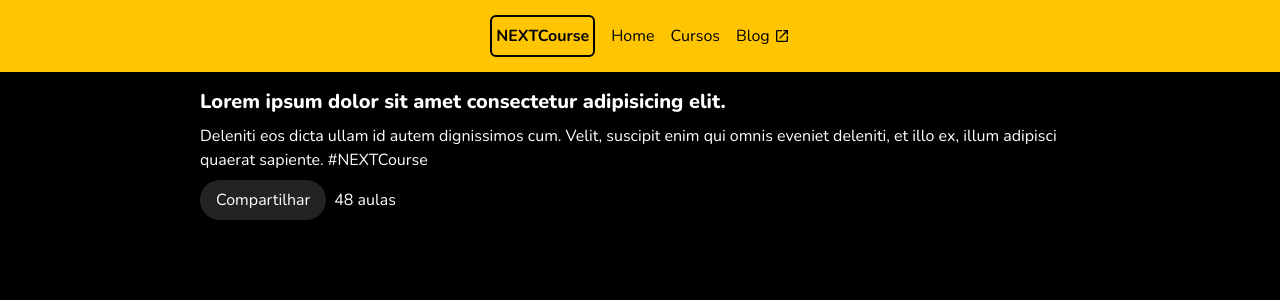
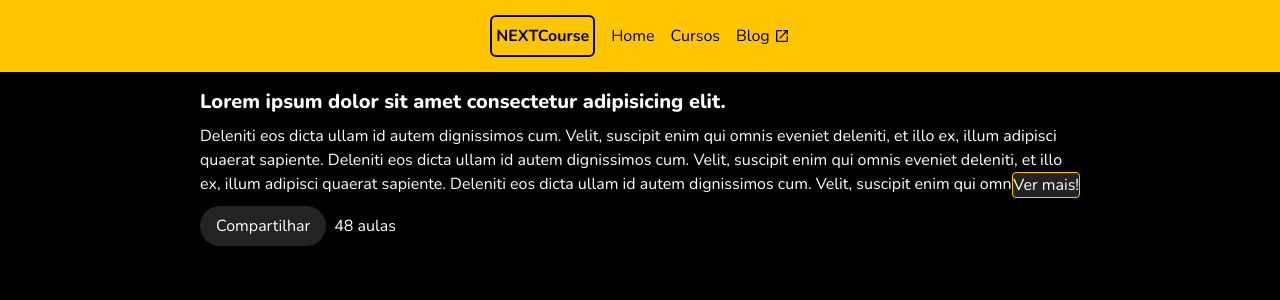
Before and after one commit to edsonpsantos/nextjs-course-platform, a Next.js app: page /courses/123 in a window 1280 px wide. Shown: the top 300 px of the page. Built offline with nearby package versions, Linux system fonts and the light colour scheme.

Commit message:
feat: Created a collasible text description

```diff
--- a/src/app/globals.css
+++ b/src/app/globals.css
@@ -24,6 +24,10 @@ body {
 
 a {
     @apply hover:underline active:opacity-50 transition-opacity
+}
+
+button {
+    @apply hover:opacity-50 transition-opacity
 }
 
 .buttonSlide {
--- a/src/component/course-header/CourseHeader.tsx
+++ b/src/component/course-header/CourseHeader.tsx
@@ -1,12 +1,21 @@
+import { CollapsibleText } from './components/CollapsibleText'
+
 export const CourseHeader = () => {
   return (
     <div className='flex flex-col gap-2'>
       <h1 className='font-extrabold text-xl'>Lorem ipsum dolor sit amet consectetur adipisicing elit.</h1>
 
-      <p>
+      <CollapsibleText numberOfLinesWhenClosed={3}>
         Deleniti eos dicta ullam id autem dignissimos cum. Velit, suscipit enim qui omnis eveniet deleniti, et illo ex,
-        illum adipisci quaerat sapiente. #NEXTCourse
-      </p>
+        illum adipisci quaerat sapiente. Deleniti eos dicta ullam id autem dignissimos cum. Velit, suscipit enim qui
+        omnis eveniet deleniti, et illo ex, illum adipisci quaerat sapiente. Deleniti eos dicta ullam id autem
+        dignissimos cum. Velit, suscipit enim qui omnis eveniet deleniti, et illo ex, illum adipisci quaerat sapiente.
+        Deleniti eos dicta ullam id autem dignissimos cum. Velit, suscipit enim qui omnis eveniet deleniti, et illo ex,
+        illum adipisci quaerat sapiente. Deleniti eos dicta ullam id autem dignissimos cum. Velit, suscipit enim qui
+        omnis eveniet deleniti, et illo ex, illum adipisci quaerat sapiente. Deleniti eos dicta ullam id autem
+        dignissimos cum. Velit, suscipit enim qui omnis eveniet deleniti, et illo ex, illum adipisci quaerat sapiente.
+        #NEXTCourse
+      </CollapsibleText>
 
       <div className='flex flex-row gap-2 items-center'>
         <button className='py-2 px-4 bg-paper rounded-full'>Compartilhar</button>
--- /dev/null
+++ b/src/component/course-header/components/CollapsibleText.tsx
@@ -0,0 +1,32 @@
+'use client'
+
+import { useState } from 'react'
+
+interface ICollapsibleTextProps {
+  numberOfLinesWhenClosed: number
+  children: React.ReactNode
+}
+
+export const CollapsibleText = ({ children, numberOfLinesWhenClosed }: ICollapsibleTextProps) => {
+  const [open, setOpen] = useState(false)
+
+  return (
+    <div className='flex flex-col items-end'>
+      <p
+        data-open={open}
+        className='data-[open=false]:line-clamp-[var(--number-of-lines-when-closed)]'
+        style={{ '--number-of-lines-when-closed': numberOfLinesWhenClosed } as any}
+      >
+        {children}
+      </p>
+      <br />
+      <button
+        data-open={open}
+        onClick={() => setOpen(!open)}
+        className='bg-paper rounded  border border-primary data-[open=false]:-mt-12'
+      >
+        {open ? 'Ver menos!' : 'Ver mais!'}
+      </button>
+    </div>
+  )
+}
```
